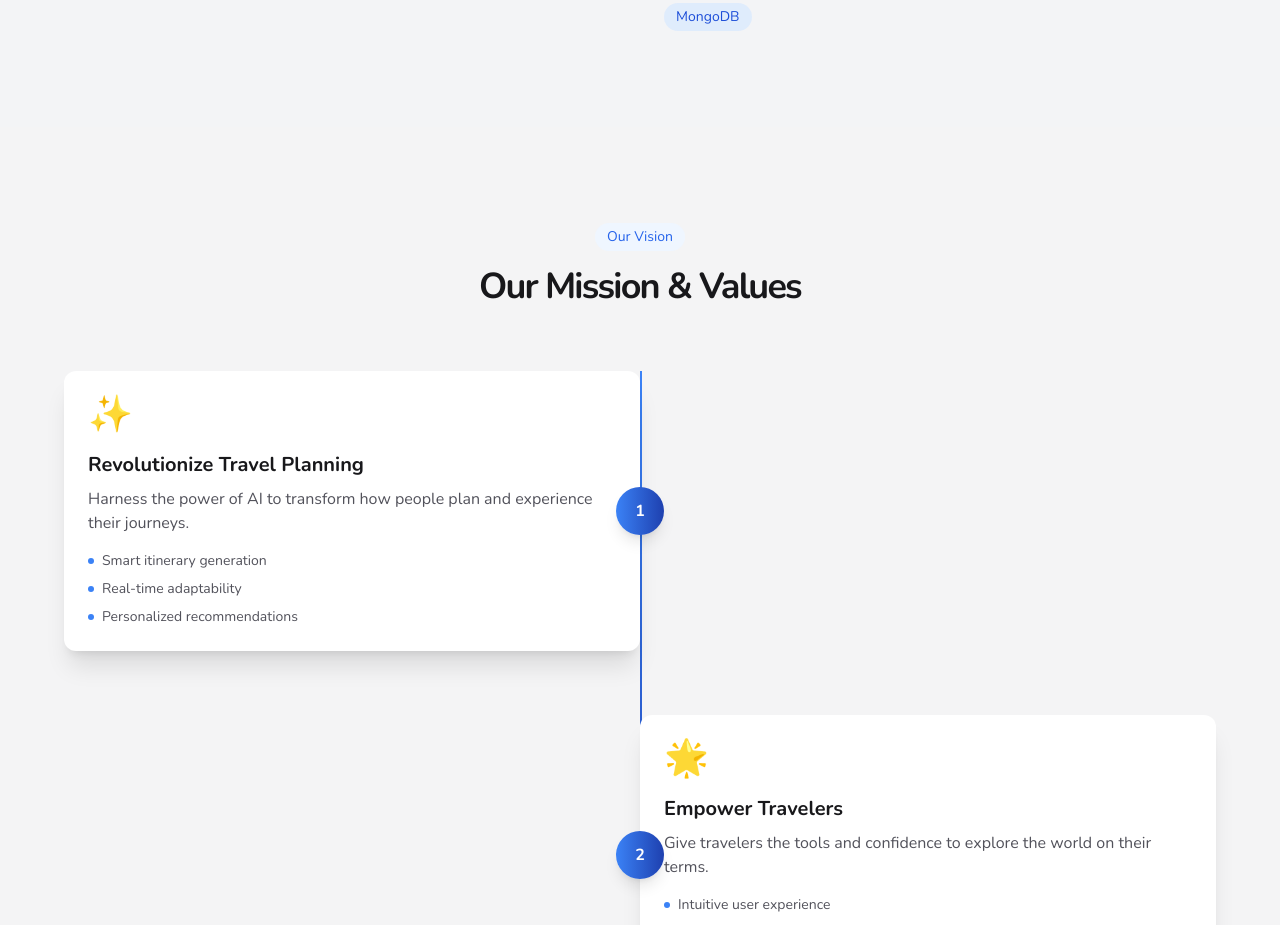
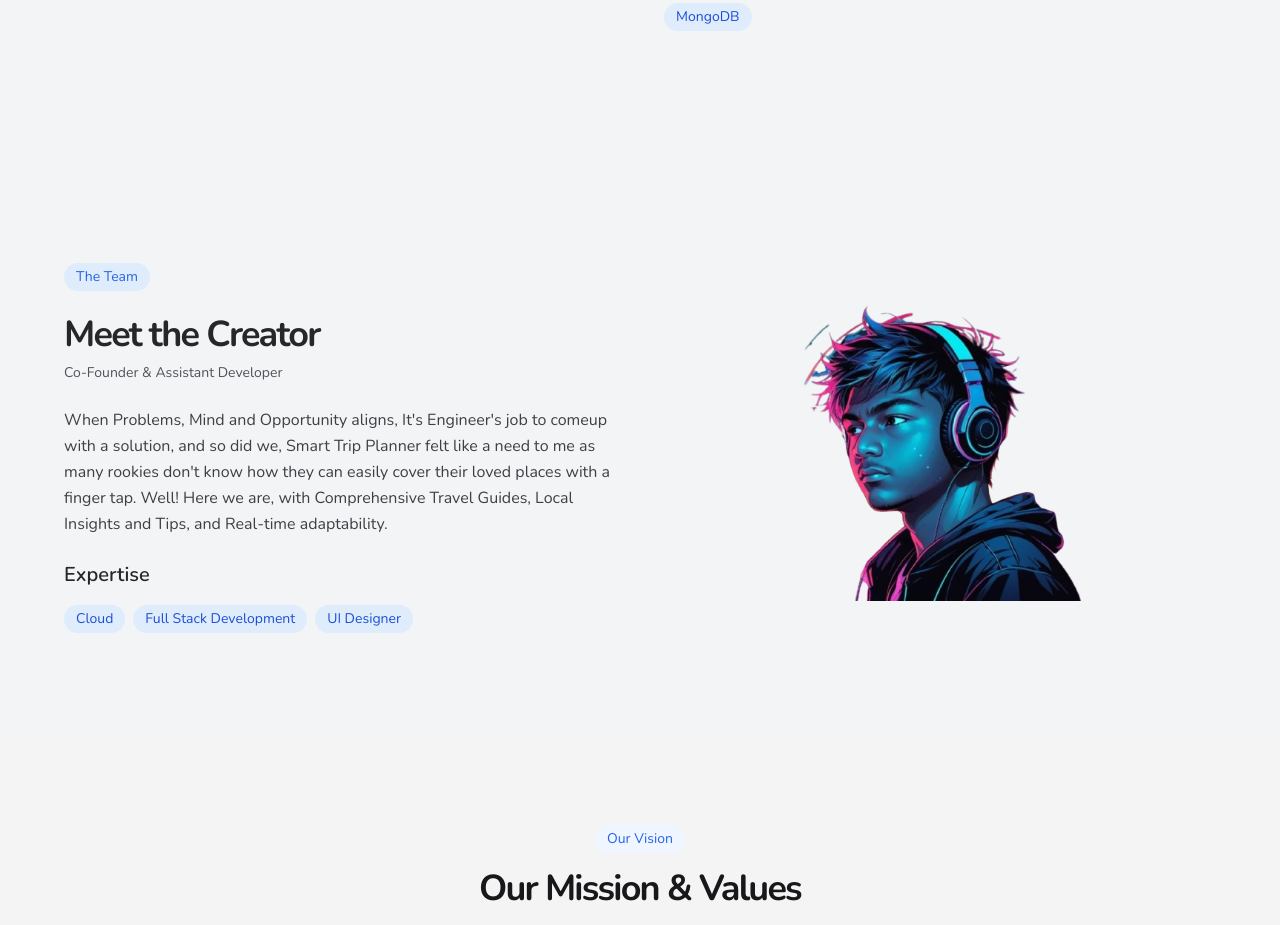
Before and after one commit to Dev22Patel/SmartTripPlanner, a React (Vite) app in the folder SmartTripPlanner/: page /about-us in a window 1280 px wide. Shown: the part 1180-2105 px from the top of the page. Built offline with nearby package versions, Linux system fonts and the light colour scheme; no server answers.

Commit message:
Add creator section to About Us page and update profile API endpoint

```diff
--- a/SmartTripPlanner/src/Pages/AboutUsPage.tsx
+++ b/SmartTripPlanner/src/Pages/AboutUsPage.tsx
@@ -1,5 +1,6 @@
 import { motion } from "framer-motion"
 import dev from "@/assets/image/dev-bg.png"
+import jeet from "@/assets/image/jeet.png"
 import stp from "@/assets/image/stp.jpg"
 import "../Pages/styles/animations.css"
 
@@ -190,6 +191,98 @@ export default function AboutPage() {
   </div>
 </motion.section>
 
+<motion.section
+      className="px-4 py-16 md:px-6 lg:py-24 bg-gray-100 dark:bg-black/90 overflow-hidden"
+      initial="initial"
+      whileInView="animate"
+      viewport={{ once: true }}
+      variants={stagger}
+>
+  <div className="mx-auto max-w-6xl">
+    <motion.div className="grid gap-12 md:grid-cols-2 items-center mt-10" variants={fadeIn}>
+    <motion.div className="flex flex-col justify-center space-y-6" variants={fadeIn}>
+        <motion.span
+          className="inline-block px-3 py-1 text-sm font-medium text-blue-600 dark:text-blue-300 bg-blue-100/80 dark:bg-blue-900/30 rounded-full w-fit"
+          variants={fadeIn}
+          >
+          The Team
+        </motion.span>
+        <div>
+          <motion.h2
+            className="text-3xl font-bold tracking-tighter sm:text-4xl text-zinc-800 dark:text-blue-50"
+            variants={fadeIn}
+            >
+            Meet the Creator
+          </motion.h2>
+          <motion.p className="mt-2 text-sm text-zinc-600 dark:text-blue-300" variants={fadeIn}>
+            Co-Founder & Assistant Developer
+          </motion.p>
+        </div>
+        <motion.p className="text-zinc-700 dark:text-gray-300 leading-relaxed" variants={fadeIn}>
+          When Problems, Mind and Opportunity aligns, It's Engineer's job to comeup with a solution, and so did we, Smart Trip Planner felt like a need to me as many rookies don't know how they can easily cover their loved places with a finger tap. Well! Here we are, with Comprehensive Travel Guides, Local Insights and Tips, and Real-time adaptability.
+        </motion.p>
+        <motion.div className="space-y-4" variants={fadeIn}>
+          <h3 className="text-xl font-semibold text-zinc-800 dark:text-blue-50">Expertise</h3>
+          <div className="flex flex-wrap gap-2">
+            {["Cloud", "Full Stack Development", "UI Designer"].map(
+                (skill, i) => (
+                    <motion.span
+                    key={skill}
+                    className="rounded-full bg-blue-100/80 dark:bg-blue-900/40 px-3 py-1 text-sm font-medium text-blue-700 dark:text-blue-300"
+                    variants={{
+                        initial: { opacity: 0, scale: 0.8 },
+                        animate: { opacity: 1, scale: 1, transition: { delay: i * 0.1 } },
+                    }}
+                    >
+                  {skill}
+                </motion.span>
+              ),
+            )}
+          </div>
+        </motion.div>
+      </motion.div>
+      <motion.div
+        className="relative group"
+        variants={{
+            initial: { opacity: 0, scale: 0.9 },
+            animate: { opacity: 1, scale: 1 },
+        }}
+        >
+        {/* Lightning effect wrapper - Different for light/dark mode */}
+        <div className="absolute inset-0">
+        {/* Primary lightning flash - Only in dark mode */}
+        <div className="absolute inset-0 dark:bg-gradient-to-r dark:from-transparent dark:via-blue-400/70 dark:to-transparent dark:blur-xl dark:opacity-0 dark:group-hover:opacity-60 transition-opacity duration-300 animate-lightning"></div>
+
+        {/* Secondary lightning flashes - Only in dark mode */}
+        <div className="absolute inset-0 dark:bg-gradient-to-tr dark:from-transparent dark:via-cyan-300/50 dark:to-transparent dark:blur-xl dark:opacity-0 dark:group-hover:opacity-40 transition-opacity duration-200 animate-lightning-fast"></div>
+
+        <div className="absolute inset-0 dark:bg-gradient-to-bl dark:from-transparent dark:via-indigo-400/60 dark:to-transparent dark:blur-xl dark:opacity-0 dark:group-hover:opacity-50 transition-opacity duration-500 animate-lightning-slow"></div>
+        </div>
+
+        {/* Remove the previous dark blue glow */}
+        <div className="absolute -inset-1 dark:bg-none rounded-2xl dark:blur dark:opacity-0"></div>
+
+
+        {/* Subtle electric current effect */}
+        <div className="absolute inset-0 overflow-hidden rounded-xl">
+          <div className="absolute inset-0 opacity-10 group-hover:opacity-30 dark:opacity-20 dark:group-hover:opacity-40 transition-opacity">
+            <div className="absolute h-20 w-1 bg-blue-300/60 dark:bg-blue-400/80 blur-sm -left-10 top-1/4 rotate-45 animate-lightning-travel"></div>
+            <div className="absolute h-20 w-1 bg-cyan-200/60 dark:bg-cyan-300/80 blur-sm -right-10 top-3/4 -rotate-45 animate-lightning-travel-reverse"></div>
+          </div>
+        </div>
+
+        <a href="https://github.com/JeetBhuptani">
+        <img
+          src={jeet || "/placeholder.svg"}
+          alt="Profile Picture"
+          className="relative w-full h-auto max-w-md mx-auto rounded-xl z-10"
+          />
+        </a>
+      </motion.div>
+    </motion.div>
+  </div>
+</motion.section>
+
 
       {/* Reimagined Mission Section */}
       <motion.section
--- a/SmartTripPlanner/src/Pages/Profile.tsx
+++ b/SmartTripPlanner/src/Pages/Profile.tsx
@@ -54,7 +54,7 @@ export default function Profile() {
       const token = localStorage.getItem("token");
       if (!token) throw new Error("No token found, please login again.");
 
-      const response = await fetch("https://smarttripplanner.onrender.com/api/user", {
+      const response = await fetch("http://localhost:5000/api/user", {
         method: "DELETE",
         headers: {
           "Authorization": `Bearer ${token}`,
```
Also changed, not shown: SmartTripPlanner/src/assets/image/jeet.png (added).
